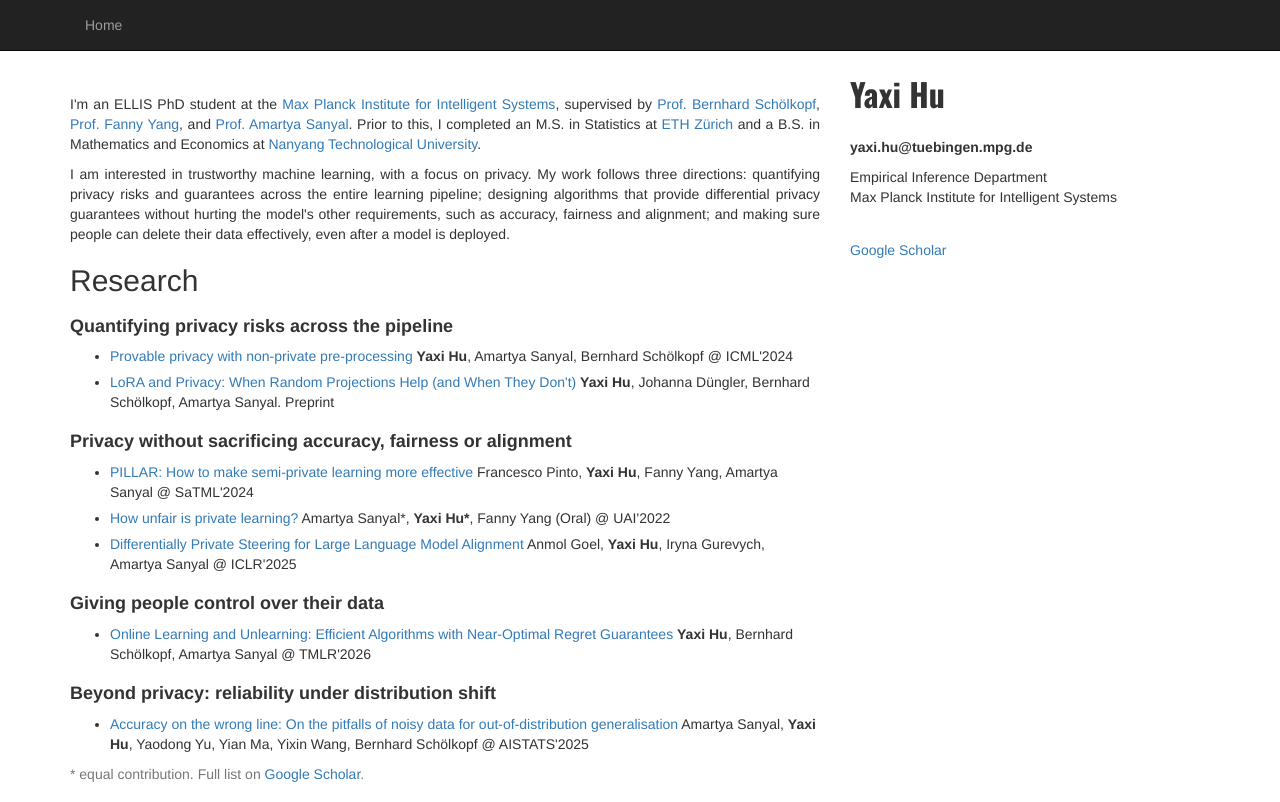
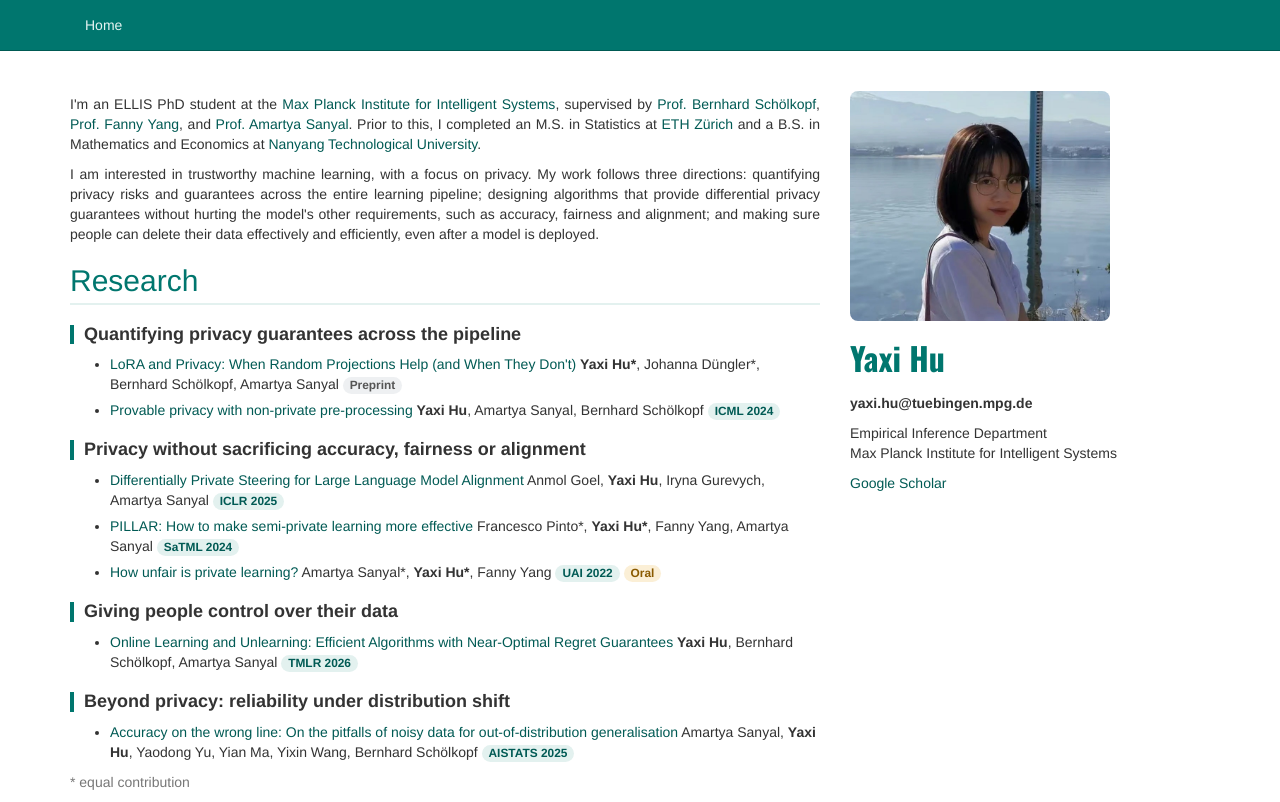
Before and after one commit to yaxihu/yaxihu.github.io, a plain HTML site: page index.html in a window 1280 px wide. Drawn offline with nearby package versions, Linux system fonts and the light colour scheme.

Commit message:
Add photo, accent colours and venue tags to homepage
- Add a profile photo above the name; the sidebar now comes first on
  phones and stays on the right on wider screens.
- Use a teal accent for the navbar, name, headings and links, and show
  venues as small coloured tags (amber for the oral).
- List papers newest first within each research direction.
- Rename the first direction to "Quantifying privacy guarantees across
  the pipeline" and refine the research summary wording.
- Mark equal contribution on the LoRA and PILLAR papers, and shorten
  the footnote.

Co-Authored-By: Claude Opus 5.5 <noreply@anthropic.com>

```diff
--- a/index.html
+++ b/index.html
@@ -15,9 +15,41 @@
   <script src="https://maxcdn.bootstrapcdn.com/bootstrap/3.3.6/js/bootstrap.min.js"></script>
   <link href='https://fonts.googleapis.com/css?family=Oswald:700' rel='stylesheet' type='text/css'>
   <style>
+    :root {
+      --accent: #00766e;       /* Max Planck teal */
+      --accent-dark: #005a54;
+      --accent-tint: #e3f1ef;
+      --highlight: #8a5a00;    /* amber, for awards */
+      --highlight-tint: #fbefd6;
+    }
+    a { color: var(--accent-dark); }
+    a:hover, a:focus { color: var(--accent); }
+
+    .navbar-inverse { background-color: var(--accent); border-color: var(--accent-dark); }
+    .navbar-inverse .navbar-nav > li > a { color: #e6f4f2; }
+    .navbar-inverse .navbar-nav > li > a:hover,
+    .navbar-inverse .navbar-nav > li > a:focus { color: #fff; }
+    .navbar-inverse .navbar-toggle { border-color: #e6f4f2; }
+    .navbar-inverse .navbar-toggle:hover,
+    .navbar-inverse .navbar-toggle:focus { background-color: var(--accent-dark); }
+    .navbar-inverse .navbar-collapse { border-color: var(--accent-dark); }
+
+    .sidebar { margin-top: 20px; }
+    .profile { width: 100%; max-width: 260px; border-radius: 8px; margin-bottom: 14px; }
+    .name { font-family: 'Oswald', sans-serif; font-size: 32px; color: var(--accent); margin-bottom: 12px; }
+    h2#research { color: var(--accent); padding-bottom: 6px; border-bottom: 2px solid var(--accent-tint); }
+
     .theme { margin-top: 20px; }
-    .theme h4 { font-weight: bold; }
+    .theme h4 { font-weight: bold; border-left: 4px solid var(--accent); padding-left: 10px; }
     li.paper { margin-bottom: 6px; }
+
+    .venue {
+      display: inline-block; padding: 0 7px; border-radius: 10px;
+      font-size: 85%; font-weight: 600; white-space: nowrap;
+      background: var(--accent-tint); color: var(--accent-dark);
+    }
+    .venue.oral { background: var(--highlight-tint); color: var(--highlight); }
+    .venue.preprint { background: #eef0f2; color: #555; }
   </style>
 </head>
 <body>
@@ -52,72 +84,64 @@
 
         <div class="row">
 
+            <!-- Sidebar: photo and contact. It comes first in the markup so phones show it on top;
+                 col-md-push-8 / col-md-pull-4 keep it on the right on wider screens. -->
+            <div class="col-md-4 col-md-push-8 sidebar">
+                <img class="profile" src="photo.jpg" alt="Yaxi Hu">
+                <div class="name"><b>Yaxi Hu</b></div>
+                <p><b>yaxi.hu@tuebingen.mpg.de</b></p>
+                <p>Empirical Inference Department<br>
+                Max Planck Institute for Intelligent Systems</p>
+                <p><a href="https://scholar.google.com/citations?user=buGS_OsAAAAJ&hl=en">Google Scholar</a></p>
+                <!-- <p><a href="#">Twitter</a></p>
+                <p><a href="#">LinkedIn</a></p> -->
+            </div>
+
             <!-- Entries Column -->
-            <div class="col-md-8">
-
-                <!-- Main Image (photo.gif is not in the repo yet; uncomment once it is) -->
-                <!-- <img class="img-responsive" src="photo.gif" alt=""><br> -->
+            <div class="col-md-8 col-md-pull-4">
 
                 <div style="margin-top:3%; text-align:justify;">
                     <p>I'm an ELLIS PhD student at the <a href = "https://ei.is.mpg.de/">Max Planck Institute for Intelligent Systems</a>, supervised by <a href = "https://ei.is.mpg.de/person/bs">Prof. Bernhard Schölkopf</a>, <a href = "https://sml.inf.ethz.ch/group/fannyy/">Prof. Fanny Yang</a>, and <a href = "https://amartya18x.github.io/">Prof. Amartya Sanyal</a>. Prior to this, I completed an M.S. in Statistics at <a href = "https://ethz.ch/en.html">ETH Zürich</a> and a B.S. in Mathematics and Economics at <a href = "https://www.ntu.edu.sg/">Nanyang Technological University</a>.
                     </p>
-                    <p>I am interested in trustworthy machine learning, with a focus on privacy. My work follows three directions: quantifying privacy risks and guarantees across the entire learning pipeline; designing algorithms that provide differential privacy guarantees without hurting the model's other requirements, such as accuracy, fairness and alignment; and making sure people can delete their data effectively, even after a model is deployed.
+                    <p>I am interested in trustworthy machine learning, with a focus on privacy. My work follows three directions: quantifying privacy risks and guarantees across the entire learning pipeline; designing algorithms that provide differential privacy guarantees without hurting the model's other requirements, such as accuracy, fairness and alignment; and making sure people can delete their data effectively and efficiently, even after a model is deployed.
                     </p>
                 </div>
 
                 <h2 id="research">Research</h2>
 
                 <div class="theme">
-                    <h4>Quantifying privacy risks across the pipeline</h4>
+                    <h4>Quantifying privacy guarantees across the pipeline</h4>
                     <ul>
-                    <li class="paper"><a href="https://arxiv.org/abs/2403.13041">Provable privacy with non-private pre-processing</a> <b>Yaxi Hu</b>, Amartya Sanyal, Bernhard Schölkopf @ ICML'2024</li>
-                    <li class="paper"><a href="https://arxiv.org/abs/2601.21719">LoRA and Privacy: When Random Projections Help (and When They Don't)</a> <b>Yaxi Hu</b>, Johanna Düngler, Bernhard Schölkopf, Amartya Sanyal. Preprint</li>
+                    <li class="paper"><a href="https://arxiv.org/abs/2601.21719">LoRA and Privacy: When Random Projections Help (and When They Don't)</a> <b>Yaxi Hu*</b>, Johanna Düngler*, Bernhard Schölkopf, Amartya Sanyal <span class="venue preprint">Preprint</span></li>
+                    <li class="paper"><a href="https://arxiv.org/abs/2403.13041">Provable privacy with non-private pre-processing</a> <b>Yaxi Hu</b>, Amartya Sanyal, Bernhard Schölkopf <span class="venue">ICML 2024</span></li>
                     </ul>
                 </div>
 
                 <div class="theme">
                     <h4>Privacy without sacrificing accuracy, fairness or alignment</h4>
                     <ul>
-                    <li class="paper"><a href="https://arxiv.org/abs/2306.03962">PILLAR: How to make semi-private learning more effective</a> Francesco Pinto, <b>Yaxi Hu</b>, Fanny Yang, Amartya Sanyal @ SaTML'2024</li>
-                    <li class="paper"><a href="https://proceedings.mlr.press/v180/sanyal22a/sanyal22a.pdf">How unfair is private learning?</a> Amartya Sanyal*, <b>Yaxi Hu*</b>, Fanny Yang (Oral) @ UAI'2022</li>
-                    <li class="paper"><a href="https://arxiv.org/abs/2501.18532">Differentially Private Steering for Large Language Model Alignment</a> Anmol Goel, <b>Yaxi Hu</b>, Iryna Gurevych, Amartya Sanyal @ ICLR'2025</li>
+                    <li class="paper"><a href="https://arxiv.org/abs/2501.18532">Differentially Private Steering for Large Language Model Alignment</a> Anmol Goel, <b>Yaxi Hu</b>, Iryna Gurevych, Amartya Sanyal <span class="venue">ICLR 2025</span></li>
+                    <li class="paper"><a href="https://arxiv.org/abs/2306.03962">PILLAR: How to make semi-private learning more effective</a> Francesco Pinto*, <b>Yaxi Hu*</b>, Fanny Yang, Amartya Sanyal <span class="venue">SaTML 2024</span></li>
+                    <li class="paper"><a href="https://proceedings.mlr.press/v180/sanyal22a/sanyal22a.pdf">How unfair is private learning?</a> Amartya Sanyal*, <b>Yaxi Hu*</b>, Fanny Yang <span class="venue">UAI 2022</span> <span class="venue oral">Oral</span></li>
                     </ul>
                 </div>
 
                 <div class="theme">
                     <h4>Giving people control over their data</h4>
                     <ul>
-                    <li class="paper"><a href="https://openreview.net/forum?id=lyvCVfTdiY">Online Learning and Unlearning: Efficient Algorithms with Near-Optimal Regret Guarantees</a> <b>Yaxi Hu</b>, Bernhard Schölkopf, Amartya Sanyal @ TMLR'2026</li>
+                    <li class="paper"><a href="https://openreview.net/forum?id=lyvCVfTdiY">Online Learning and Unlearning: Efficient Algorithms with Near-Optimal Regret Guarantees</a> <b>Yaxi Hu</b>, Bernhard Schölkopf, Amartya Sanyal <span class="venue">TMLR 2026</span></li>
                     </ul>
                 </div>
 
                 <div class="theme">
                     <h4>Beyond privacy: reliability under distribution shift</h4>
                     <ul>
-                    <li class="paper"><a href="https://arxiv.org/abs/2406.19049">Accuracy on the wrong line: On the pitfalls of noisy data for out-of-distribution generalisation</a> Amartya Sanyal, <b>Yaxi Hu</b>, Yaodong Yu, Yian Ma, Yixin Wang, Bernhard Schölkopf @ AISTATS'2025</li>
+                    <li class="paper"><a href="https://arxiv.org/abs/2406.19049">Accuracy on the wrong line: On the pitfalls of noisy data for out-of-distribution generalisation</a> Amartya Sanyal, <b>Yaxi Hu</b>, Yaodong Yu, Yian Ma, Yixin Wang, Bernhard Schölkopf <span class="venue">AISTATS 2025</span></li>
                     </ul>
                 </div>
 
-                <p class="text-muted">* equal contribution. Full list on <a href="https://scholar.google.com/citations?user=buGS_OsAAAAJ&hl=en">Google Scholar</a>.</p>
+                <p class="text-muted">* equal contribution</p>
             </div>
-
-            <!-- Contact Info on the Sidebar -->
-            <div class="col-md-4">
-                <div style="font-family: 'Oswald', sans-serif; font-size: 32px;"><b>Yaxi Hu</b></div><br>
-                <p><b>yaxi.hu@tuebingen.mpg.de</b><br>
-                <p>Empirical Inference Department<br>
-                Max Planck Institute for Intelligent Systems<br>
-                </p>
-            </div>
-
-
-            <!-- Links on the Sidebar -->
-            <div class="col-md-4" style="margin-top:2%">
-              <dd><a href="https://scholar.google.com/citations?user=buGS_OsAAAAJ&hl=en">Google Scholar</a></dd>
-              <!-- <dd><a href="#">Twitter</a></dd>
-              <dd><a href="#">LinkedIn</a></dd> -->
-            </div>
-
 
         </div>
 
```
Also changed, not shown: photo.jpg (added).
